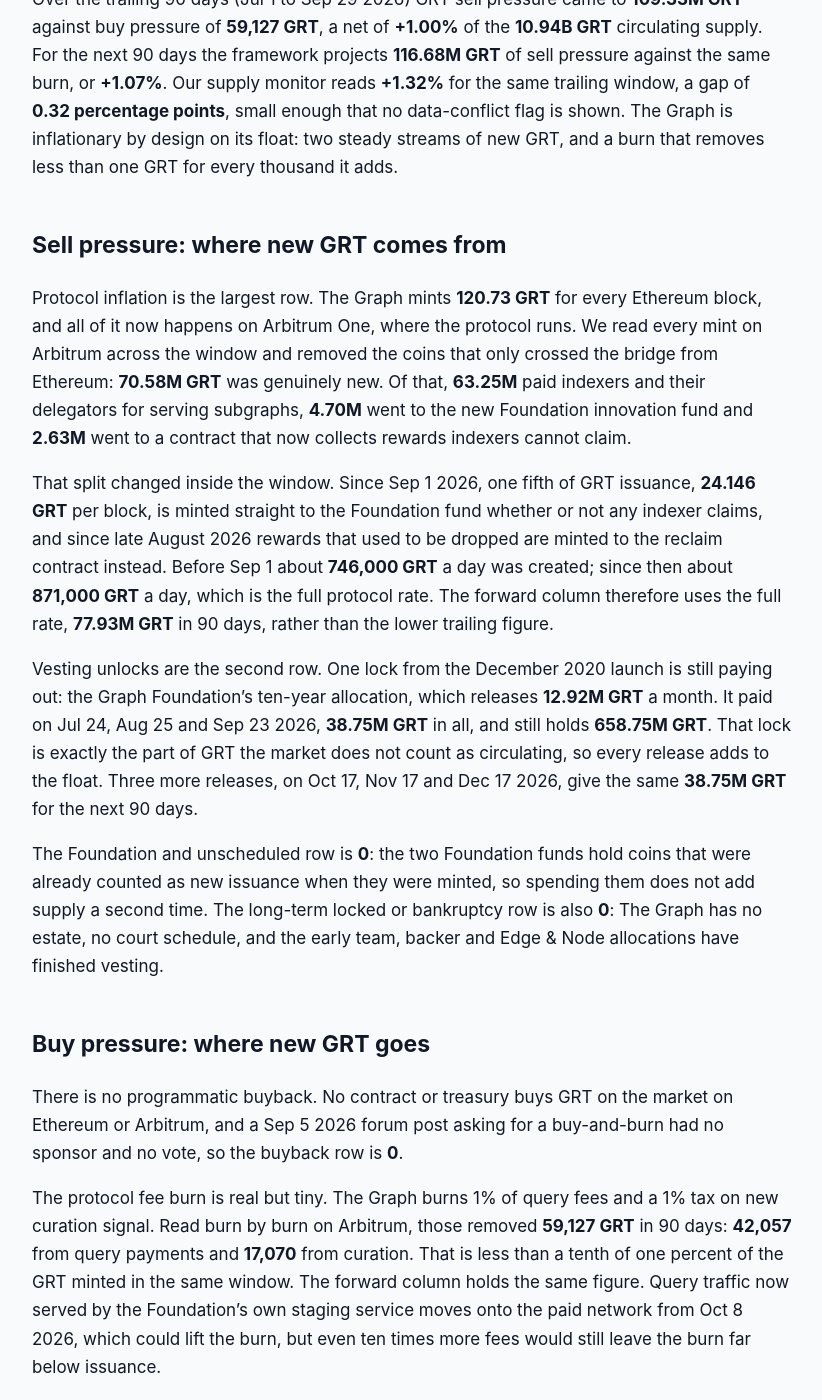
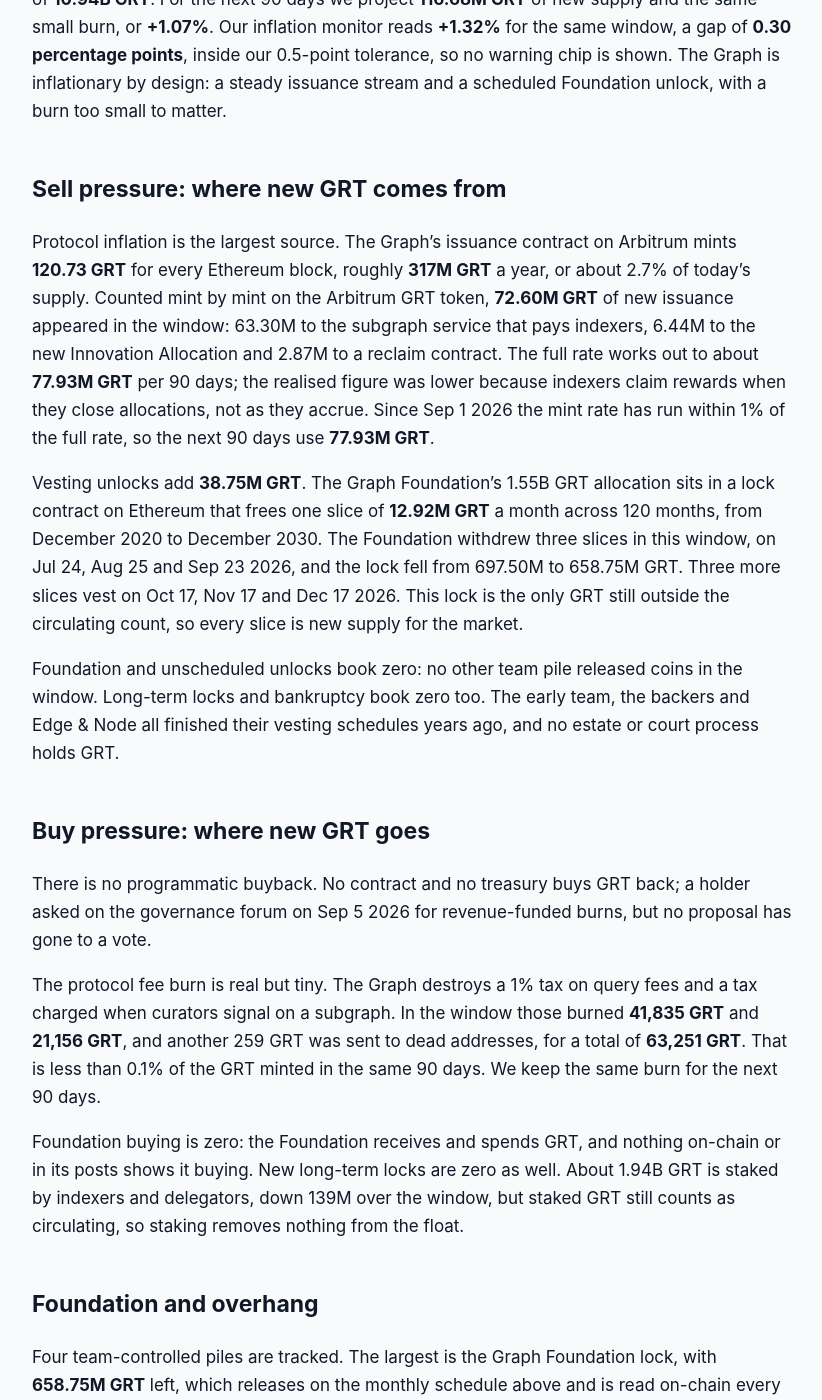
Before and after one commit to jeevansongmy-spec/mrnasdog-articles, a Jekyll site: the page built from crypto/grt-pressure-framework.md, in a window 1280 px wide and 1400 px high, scrolled down 557 px. Shown: the whole window, without its empty margins (228-1050 px from the left). Built offline with Jekyll 4.4.1, drawn with Linux system fonts in a browser that asks for light colours; some of the changed text lies outside the part shown.

Commit message:
publish: crypto/grt-pressure-framework

```diff
--- a/crypto/grt-pressure-framework.md
+++ b/crypto/grt-pressure-framework.md
@@ -1,59 +1,65 @@
 ---
-title:         "GRT Inflation Analysis · September 2026 · Supply growing · projected to keep growing"
-description:   "GRT supply keeps growing: 70.6M new GRT and a 38.8M Foundation unlock against a 59K burn give +1.00% over 90 days and +1.07% next. No buyback, no cap."
+title:         "GRT Inflation Analysis · October 2026 · Supply growing · projected to keep growing"
+description:   "GRT supply keeps growing: 72.6M new GRT and a 38.75M Foundation unlock against a 63K burn give +1.02% over 90 days and +1.07% next. No buyback, no cap."
 canonical_url: "https://mrnasdog.com/research/grt/inflation"
 tags:          ["crypto", "grt", "the-graph", "infrastructure"]
 published:     true
 ---
 
-Originally published at [GRT Inflation Analysis · September 2026 · Supply growing · projected to keep growing](https://mrnasdog.com/research/grt/inflation).
+Originally published at [GRT Inflation Analysis · October 2026 · Supply growing · projected to keep growing](https://mrnasdog.com/research/grt/inflation).
 
-# GRT Inflation Analysis · September 2026 · Supply growing · projected to keep growing
+# GRT Inflation Analysis · October 2026 · Supply growing · projected to keep growing
 
-The MrNasdog Pressure Framework reads GRT at **+1.00% net** over the last 90 days and **+1.07%** over the next 90: The Graph created **70.58M GRT** of new issuance and its Foundation vesting lock released **38.75M GRT**, while protocol burns removed only **59,127 GRT**. The structural mechanism is an uncapped reward of **120.73 GRT** per Ethereum block, now split between indexers and a Foundation fund, plus a ten-year lock that pays out every month until Dec 2030. GRT has no supply cap and no buyback, so its supply keeps growing unless governance lowers the issuance rate.
+The MrNasdog Pressure Framework reads GRT at **+1.02% net** over the last 90 days and **+1.07%** over the next 90. The Graph minted **72.60M GRT** of new issuance and the Graph Foundation drew **38.75M GRT** from its vesting lock, while the protocol burned only **63,251 GRT**. GRT has no supply cap: issuance runs at a fixed 120.73 GRT per Ethereum block, and the Foundation lock keeps opening every month until December 2030.
 
 ## The verdict, in one paragraph
 
-Over the trailing 90 days (Jul 1 to Sep 29 2026) GRT sell pressure came to **109.33M GRT** against buy pressure of **59,127 GRT**, a net of **+1.00%** of the **10.94B GRT** circulating supply. For the next 90 days the framework projects **116.68M GRT** of sell pressure against the same burn, or **+1.07%**. Our supply monitor reads **+1.32%** for the same trailing window, a gap of **0.32 percentage points**, small enough that no data-conflict flag is shown. The Graph is inflationary by design on its float: two steady streams of new GRT, and a burn that removes less than one GRT for every thousand it adds.
+Over the 90 days from Jul 11 to Oct 9 2026, new GRT reaching the market added up to **111.35M GRT** against **63,251 GRT** destroyed, a net change of **+1.02%** on a circulating supply of **10.94B GRT**. For the next 90 days we project **116.68M GRT** of new supply and the same small burn, or **+1.07%**. Our inflation monitor reads **+1.32%** for the same window, a gap of **0.30 percentage points**, inside our 0.5-point tolerance, so no warning chip is shown. The Graph is inflationary by design: a steady issuance stream and a scheduled Foundation unlock, with a burn too small to matter.
 
 ## Sell pressure: where new GRT comes from
 
-Protocol inflation is the largest row. The Graph mints **120.73 GRT** for every Ethereum block, and all of it now happens on Arbitrum One, where the protocol runs. We read every mint on Arbitrum across the window and removed the coins that only crossed the bridge from Ethereum: **70.58M GRT** was genuinely new. Of that, **63.25M** paid indexers and their delegators for serving subgraphs, **4.70M** went to the new Foundation innovation fund and **2.63M** went to a contract that now collects rewards indexers cannot claim.
+Protocol inflation is the largest source. The Graph's issuance contract on Arbitrum mints **120.73 GRT** for every Ethereum block, roughly **317M GRT** a year, or about 2.7% of today's supply. Counted mint by mint on the Arbitrum GRT token, **72.60M GRT** of new issuance appeared in the window: 63.30M to the subgraph service that pays indexers, 6.44M to the new Innovation Allocation and 2.87M to a reclaim contract. The full rate works out to about **77.93M GRT** per 90 days; the realised figure was lower because indexers claim rewards when they close allocations, not as they accrue. Since Sep 1 2026 the mint rate has run within 1% of the full rate, so the next 90 days use **77.93M GRT**.
 
-That split changed inside the window. Since Sep 1 2026, one fifth of GRT issuance, **24.146 GRT** per block, is minted straight to the Foundation fund whether or not any indexer claims, and since late August 2026 rewards that used to be dropped are minted to the reclaim contract instead. Before Sep 1 about **746,000 GRT** a day was created; since then about **871,000 GRT** a day, which is the full protocol rate. The forward column therefore uses the full rate, **77.93M GRT** in 90 days, rather than the lower trailing figure.
+Vesting unlocks add **38.75M GRT**. The Graph Foundation's 1.55B GRT allocation sits in a lock contract on Ethereum that frees one slice of **12.92M GRT** a month across 120 months, from December 2020 to December 2030. The Foundation withdrew three slices in this window, on Jul 24, Aug 25 and Sep 23 2026, and the lock fell from 697.50M to 658.75M GRT. Three more slices vest on Oct 17, Nov 17 and Dec 17 2026. This lock is the only GRT still outside the circulating count, so every slice is new supply for the market.
 
-Vesting unlocks are the second row. One lock from the December 2020 launch is still paying out: the Graph Foundation's ten-year allocation, which releases **12.92M GRT** a month. It paid on Jul 24, Aug 25 and Sep 23 2026, **38.75M GRT** in all, and still holds **658.75M GRT**. That lock is exactly the part of GRT the market does not count as circulating, so every release adds to the float. Three more releases, on Oct 17, Nov 17 and Dec 17 2026, give the same **38.75M GRT** for the next 90 days.
-
-The Foundation and unscheduled row is **0**: the two Foundation funds hold coins that were already counted as new issuance when they were minted, so spending them does not add supply a second time. The long-term locked or bankruptcy row is also **0**: The Graph has no estate, no court schedule, and the early team, backer and Edge & Node allocations have finished vesting.
+Foundation and unscheduled unlocks book zero: no other team pile released coins in the window. Long-term locks and bankruptcy book zero too. The early team, the backers and Edge & Node all finished their vesting schedules years ago, and no estate or court process holds GRT.
 
 ## Buy pressure: where new GRT goes
 
-There is no programmatic buyback. No contract or treasury buys GRT on the market on Ethereum or Arbitrum, and a Sep 5 2026 forum post asking for a buy-and-burn had no sponsor and no vote, so the buyback row is **0**.
+There is no programmatic buyback. No contract and no treasury buys GRT back; a holder asked on the governance forum on Sep 5 2026 for revenue-funded burns, but no proposal has gone to a vote.
 
-The protocol fee burn is real but tiny. The Graph burns 1% of query fees and a 1% tax on new curation signal. Read burn by burn on Arbitrum, those removed **59,127 GRT** in 90 days: **42,057** from query payments and **17,070** from curation. That is less than a tenth of one percent of the GRT minted in the same window. The forward column holds the same figure. Query traffic now served by the Foundation's own staging service moves onto the paid network from Oct 8 2026, which could lift the burn, but even ten times more fees would still leave the burn far below issuance.
+The protocol fee burn is real but tiny. The Graph destroys a 1% tax on query fees and a tax charged when curators signal on a subgraph. In the window those burned **41,835 GRT** and **21,156 GRT**, and another 259 GRT was sent to dead addresses, for a total of **63,251 GRT**. That is less than 0.1% of the GRT minted in the same 90 days. We keep the same burn for the next 90 days.
 
-The Foundation buy row is **0**: the Foundation receives and spends GRT and showed no market purchases in the window. The new long-term lock row is also **0**. About **1.93B GRT** is staked by indexers and delegators, but staked GRT stays inside the counted supply and can be withdrawn after a waiting period, so staking removes nothing from the float.
+Foundation buying is zero: the Foundation receives and spends GRT, and nothing on-chain or in its posts shows it buying. New long-term locks are zero as well. About 1.94B GRT is staked by indexers and delegators, down 139M over the window, but staked GRT still counts as circulating, so staking removes nothing from the float.
 
 ## Foundation and overhang
 
-The largest team-controlled overhang is the Foundation vesting lock itself: **658.75M GRT** with 51 monthly releases left, already booked in the vesting row. Next is the new innovation fund created by the Sep 1 2026 governance change. It received **4.70M GRT** this window; the Foundation took **3.65M** out and **1.05M** is waiting. The reclaim contract holds **2.63M GRT** with nothing taken out yet, and the Foundation safe that receives each monthly release holds about **150,000 GRT**, because it passes the coins on. We read all four on-chain at every check.
+Four team-controlled piles are tracked. The largest is the Graph Foundation lock, with **658.75M GRT** left, which releases on the monthly schedule above and is read on-chain every rebuild. The Innovation Allocation contract, funded by 20% of issuance since GIP-0089 went live on Sep 1 2026, held **2.79M GRT** on Oct 9 2026 after paying out 3.65M. The reclaim contract that collects rewards indexers fail to earn held **2.87M GRT** and has paid out nothing. The Foundation safe that receives each monthly slice held 150K GRT, because it passes the slices on.
 
-We deliberately leave out exchange wallets and large unlabelled holders, which belong to depositors or to no identified group, and the Ethereum bridge escrow, which only backs GRT that already exists on Arbitrum. If any of the tracked Foundation balances falls between refreshes, the outflow enters the Foundation row at the next refresh.
+The two contracts hold freshly minted coins that are already counted in protocol inflation, so spending them later adds nothing new. We read all four balances at each rebuild; if any of them falls between refreshes, the outflow enters Sell #3 at the next refresh.
 
-## How GRT compares to other data-network tokens
+## How GRT compares to other utility-token networks
 
-GRT belongs to the class of work tokens for data and compute networks: operators stake the token to do work, and new tokens pay them for it. Livepeer pays its orchestrators the same way with an uncapped issuance, but ties the rate to how much of the supply is staked. GRT uses a fixed per-block amount instead, so the reward does not shrink when more GRT is staked, and it now diverts part of that amount to a Foundation fund, which a stake-linked design does not do.
+GRT belongs to the group of work tokens that pay service providers with new issuance and have no hard cap. Its 120.73-per-block rate is fixed in tokens, not as a share of supply, so the yearly percentage slowly falls as supply grows. That is a gentler path than chains whose issuance is a fixed percentage forever, and a heavier one than capped coins with a halving schedule, where new supply shrinks on a timetable.
 
-Against burn-and-mint designs such as Render, where users burn the token to pay for work and new tokens are minted to operators, GRT's burn is only a 1% cut of fees, so usage barely touches supply. Against fixed-supply data tokens such as Chainlink, where supply growth comes only from releasing a pre-minted treasury, GRT has both kinds of pressure at once: a pre-minted Foundation lock still releasing, and a protocol that keeps minting. That combination is why GRT reads inflationary in this window and the next.
+The real difference is the burn. Networks with an EIP-1559-style fee burn can offset part or all of their issuance when usage is high. GRT's burn is a 1% tax on query fees plus a curation tax, and at today's usage it removes less than one GRT for every thousand minted. Until query fees grow by orders of magnitude, or governance changes the burn, GRT's supply behaves like a pure emission schedule.
+
+GRT also differs from most networks of its age in still carrying a monthly unlock. Most 2020-era tokens finished vesting long ago; The Graph Foundation's 10-year lock adds about 155M GRT a year until December 2030, roughly a third of the yearly pressure, on top of issuance.
 
 ## What to watch in the next 90 days
 
-The Foundation lock releases **12.92M GRT** on Oct 17, Nov 17 and Dec 17 2026; a late or skipped claim would move that month's release into the next window. From Oct 8 2026 query traffic on BNB Chain and Polygon moves from the Foundation's own service to the paid network, the first real test of whether fees and the burn can grow. A proposal from Sep 23 2026 would give a further 0.1% of issuance to a community group; it would not change total issuance, only who receives it. The planned split of 6 GRT per block to indexing agreements works the same way. A governance vote to lower the 120.73 GRT per block rate, or a change to the burn percentages, would change the reading; none is scheduled.
+**Oct 17, Nov 17 and Dec 17 2026:** the Foundation lock vests its 70th, 71st and 72nd slices of 12.92M GRT; watch when the Foundation withdraws them.
+
+**GIP-0090:** a proposal from Sep 23 2026 would send 0.1% of issuance to a community group. It moves coins inside the same 120.73-per-block budget and does not raise total issuance.
+
+**Query fees after Oct 8 2026:** the Foundation moved staging traffic for BNB Chain and Polygon subgraphs onto the decentralized network on Oct 8 2026. More paid queries mean more of the 1% tax is burned; watch whether the burn rises from today's 63,251 GRT per 90 days.
+
+**Innovation Allocation spending:** 24.146 GRT per block now flows to a Foundation-run fund. Watch its balance and how fast it is paid out.
 
 ## Summary
 
-GRT, the token of The Graph, is inflationary: supply grew **+1.00%** over the last 90 days and the framework projects **+1.07%** for the next 90, with **77.93M GRT** of new issuance and **38.75M GRT** of Foundation vesting against a burn of about **59,127 GRT**. The structural mechanism is a fixed, uncapped reward of 120.73 GRT per Ethereum block, a fifth of which has gone to a Foundation fund since Sep 1 2026. The key risk for holders is that nothing on the buy side is large enough to offset it: there is no buyback and the fee burn is under a tenth of one percent of issuance. The ceiling is set only by governance, since GRT has no supply cap and the Foundation lock keeps releasing until Dec 2030.
+The MrNasdog Pressure Framework reads GRT as inflationary: **+1.02%** net over the last 90 days and **+1.07%** projected for the next 90, against an inflation monitor reading of +1.32%. The supply grows from two sources, indexing issuance of 120.73 GRT per Ethereum block and a Graph Foundation lock that frees 12.92M GRT a month until December 2030. The burn from query and curation taxes removes only about 63,000 GRT per 90 days, so it barely dents the new supply. GRT has no supply cap, and the key risk for holders is that issuance keeps outrunning real usage of The Graph.
 
 ---
 
-*MrNasdog Pressure Framework analysis of GRT, Metric 1 — Inflation. Data + explanation only. Not financial advice. Checked Sep 29 2026.*
+*MrNasdog Pressure Framework analysis of GRT, Metric 1 — Inflation. Data + explanation only. Not financial advice. Checked Oct 9 2026.*
```
